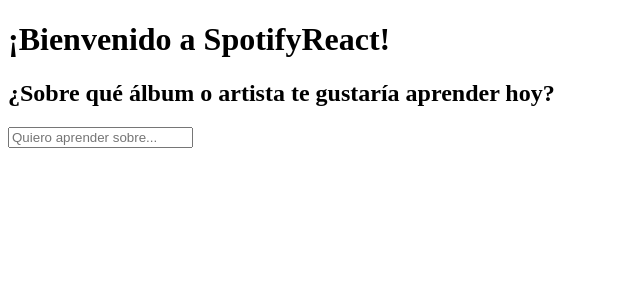
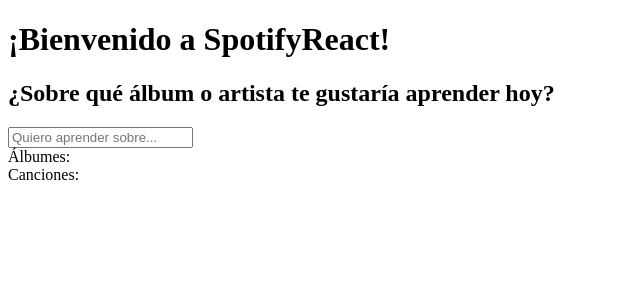
Before and after one commit to MiguhRuiz/SpotifyReact, a Next.js app: page / in a window 1280 px wide. Shown: the top 300 px of the page, without its empty margins (0-640 px from the left). Built offline with nearby package versions, Linux system fonts and the light colour scheme.

Commit message:
[Add] Albums and Tracks data on View

```diff
--- a/components/searchBox.js
+++ b/components/searchBox.js
@@ -4,6 +4,7 @@
 import React from 'react'
 
 import SearchCounter from './searchCounter'
+import SearchResult from './searchResult'
 
 import api from '../lib/api'
 
@@ -45,6 +46,30 @@
                         tracks={this.state.data.tracks.total}
                     />
                 )}
+                <section className="albums">
+                    <span>Álbumes:</span>
+                    { this.state.data &&
+                        this.state.data.albums.items.length > 0 && (
+                        this.state.data.albums.items.map(
+                            album => {
+                                return <SearchResult
+                                    {...album}
+                                />
+                            })
+                    )}
+                </section>
+                <section className="tracks">
+                    <span>Canciones:</span>
+                    { this.state.data &&
+                    this.state.data.tracks.items.length > 0 && (
+                        this.state.data.tracks.items.map(
+                            track => {
+                                return <SearchResult
+                                    {...track}
+                                />
+                            })
+                    )}
+                </section>
             </div>
         )
     }
--- /dev/null
+++ b/components/searchResult.js
@@ -0,0 +1,30 @@
+/**
+ * Created by miguhruiz on 23/12/16.
+ */
+import React from 'react'
+import Link from 'next/link'
+
+function SearchResult(props) {
+    return (
+        <article className={`${props.type}-${props.id}`}>
+            {
+                props.type == 'album' && (
+                    <div className={`${props.type}-image`}>
+                        <Link href={`/${props.type}/${props.id}`}>
+                            <img src={props.images[0].url} />
+                        </Link>
+                    </div>
+                )
+            }
+            <div className={`${props.type}-data`}>
+                <h4>{props.name}</h4>
+                <form action={props.external_urls.spotify}>
+                    <button>Escuchar</button>
+                </form>
+                <h5>De: {props.artists[0].name}</h5>
+            </div>
+        </article>
+    )
+}
+
+export default SearchResult
```
